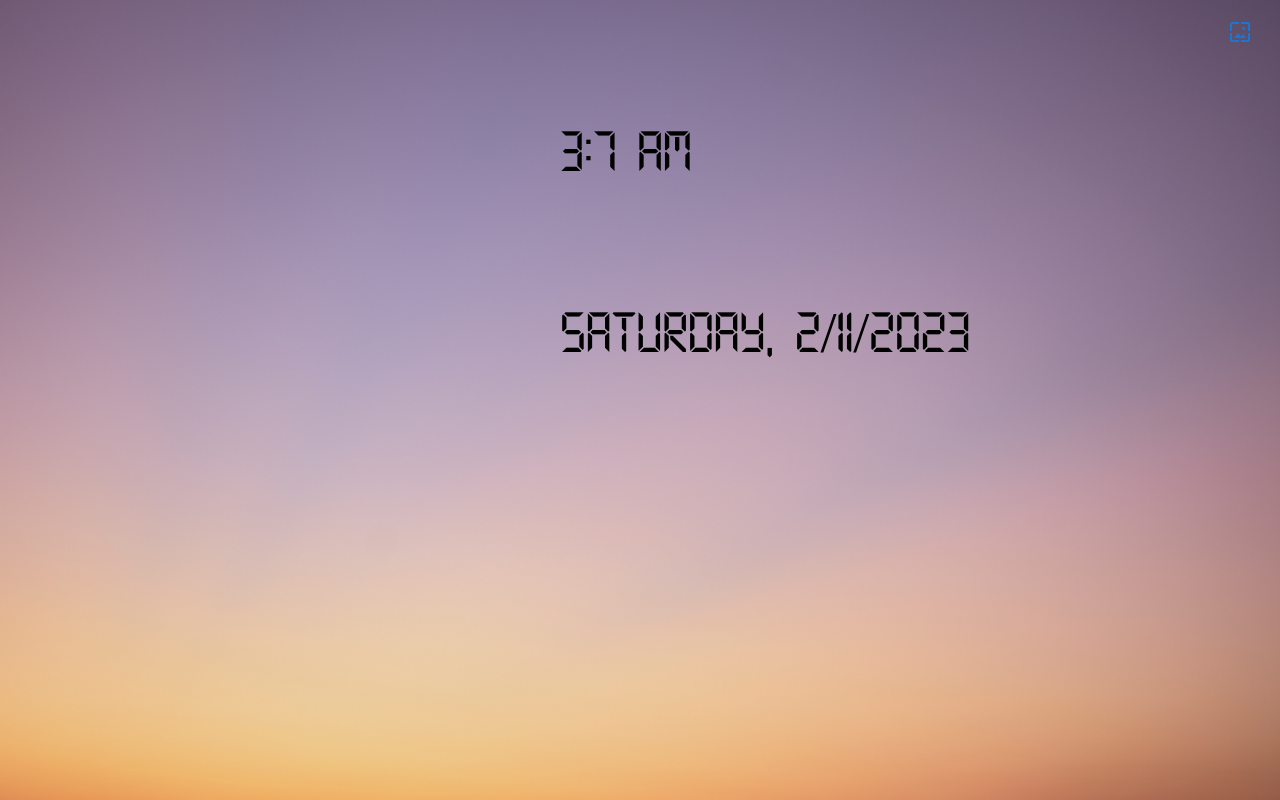
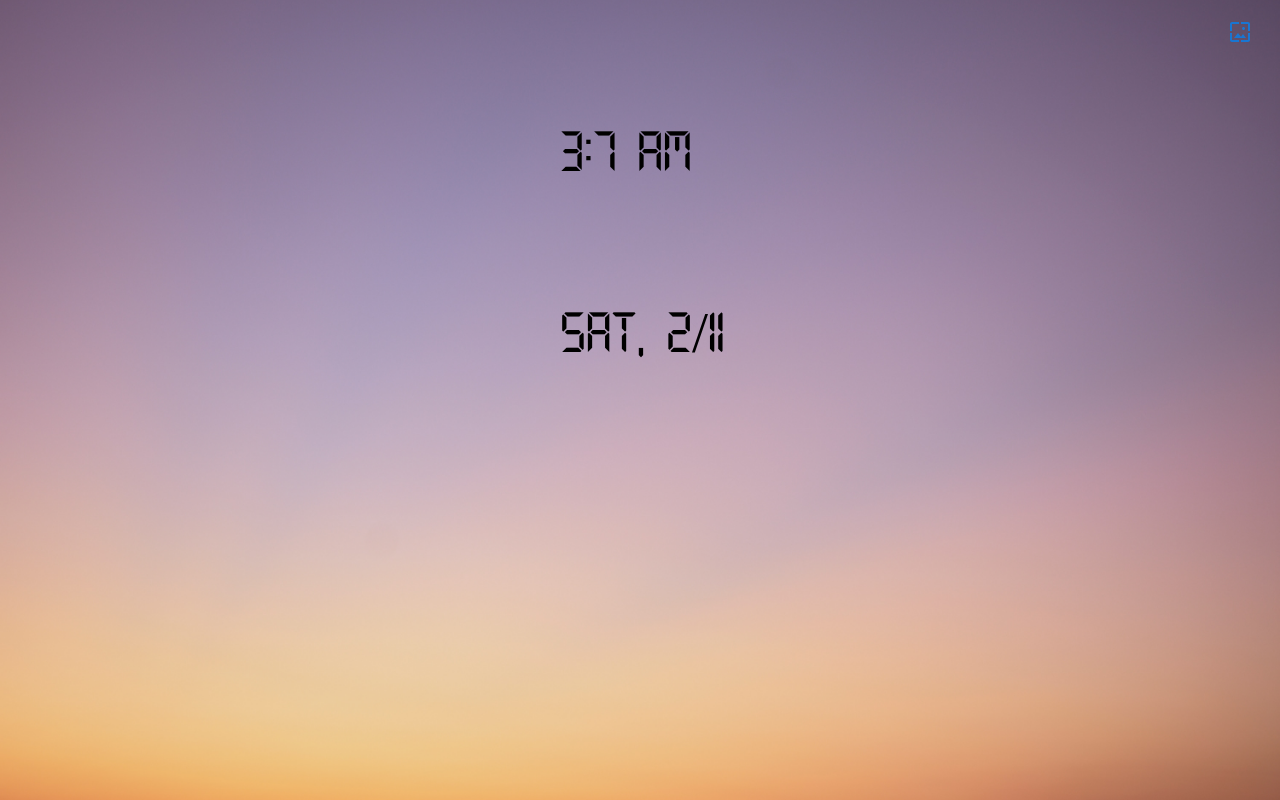
Before and after one commit to ossd-s23/always-on-time, a React (Create React App) app in the folder web-ext/: page / in a window 1280 px wide. Built offline with nearby package versions, Linux system fonts and the light colour scheme.

Commit message:
date formatting

```diff
--- a/web-ext/src/App.js
+++ b/web-ext/src/App.js
@@ -26,28 +26,30 @@ export const DateTime = () => {
     const convertDay = day => {
         switch (day) {
             case 0:
-              day= "Sunday"
+              day= "Sun"
               return day
             case 1:
-              day= "Monday"
+              day= "Mon"
               return day
             case 2:
-              day= "Tuesday"
+              day= "Tues"
               return day
             case 3:
-              day= "Wednesday"
+              day= "Wed"
               return day
             case 4:
-              day= "Thursday"
+              day= "Thurs"
               return day
             case 5:
-              day= "Friday"
+              day= "Fri"
               return day
             case 6:
-              day= "Saturday"
+              day= "Sat"
               return day
           }
     }
+
+    const option = {month: 'numeric', day: 'numeric'}
 
     return(
         <div className="MainPage" style={{
@@ -60,7 +62,7 @@ export const DateTime = () => {
           }}>
         <div className="timeBlock">
             <p className="time"> {(date.getHours() % 12  || 12)}:{date.getMinutes()} {date.getHours() >= 12 ? 'PM' : 'AM'}</p>
-            <p> {convertDay(date.getDay())}, {date.toLocaleDateString()}</p>
+            <p> {convertDay(date.getDay())}, {date.toLocaleDateString(undefined, option)}</p>
         </div>
         <div className="WallpaperIcon">
         <IconButton size="large" color="primary" aria-label="set background" component="label">
```
